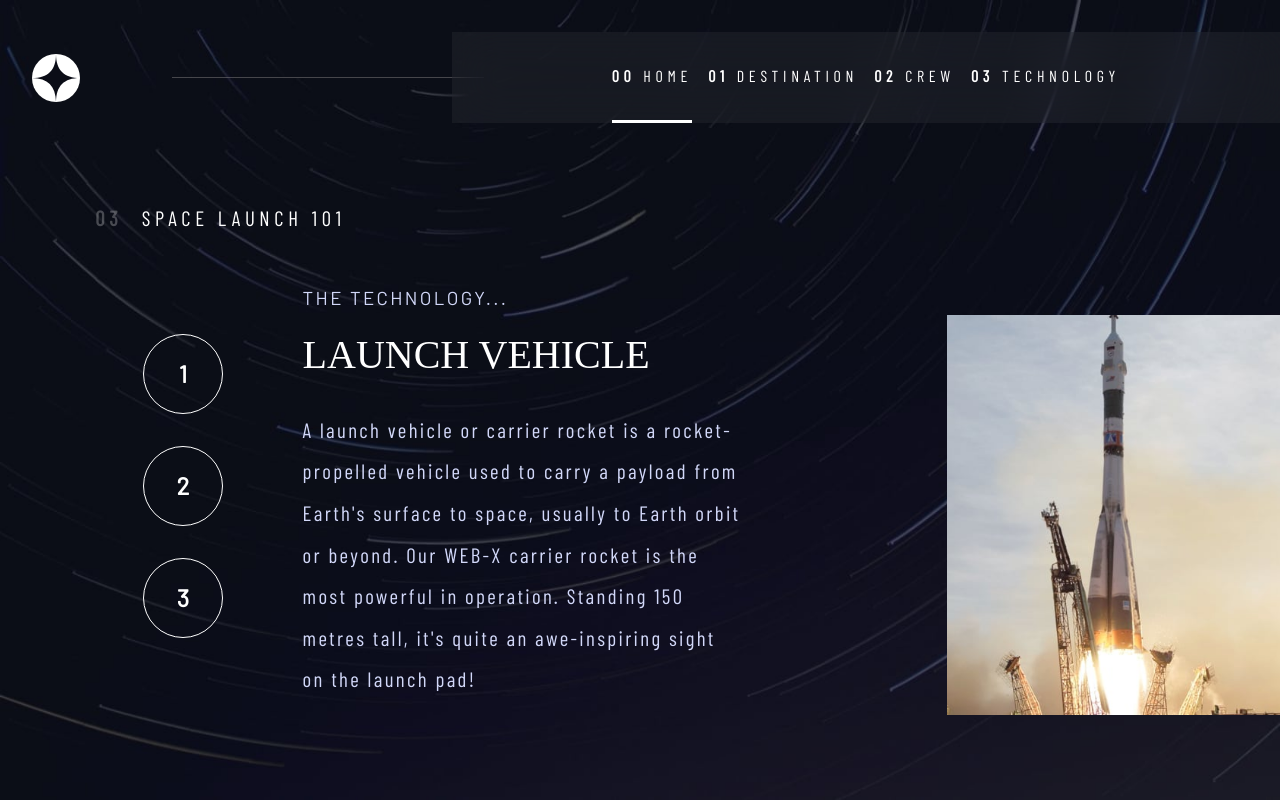
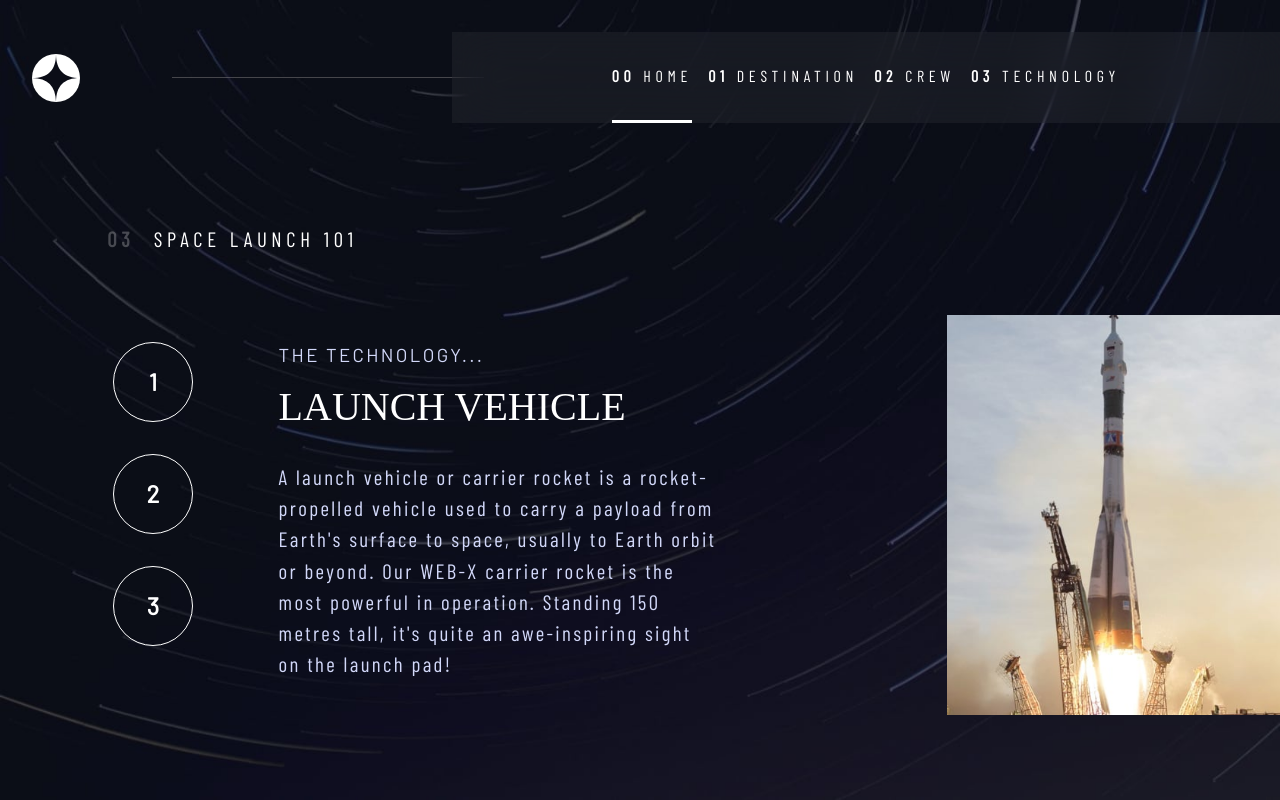
Before and after one commit to DavidofOrange/space-tourism-website, a React (Create React App) app: page /technology in a window 1280 px wide. Built offline with nearby package versions, Linux system fonts and the light colour scheme; a web font is replaced by a local one.

Commit message:
Repositioned the tech page layout

```diff
--- a/src/index.css
+++ b/src/index.css
@@ -630,7 +630,7 @@ select {
         '. tabs content image ';
     }
     .btns-container {
-        margin-top: 5vh;
+        margin-left: -3rem;
     }
     .tech-btns {
         display: block;
@@ -642,7 +642,7 @@ select {
     }
     .tech-info {
         justify-self: start;
-        line-height: 2;
+
         text-align: start;
     }
     .tech-description {
```
